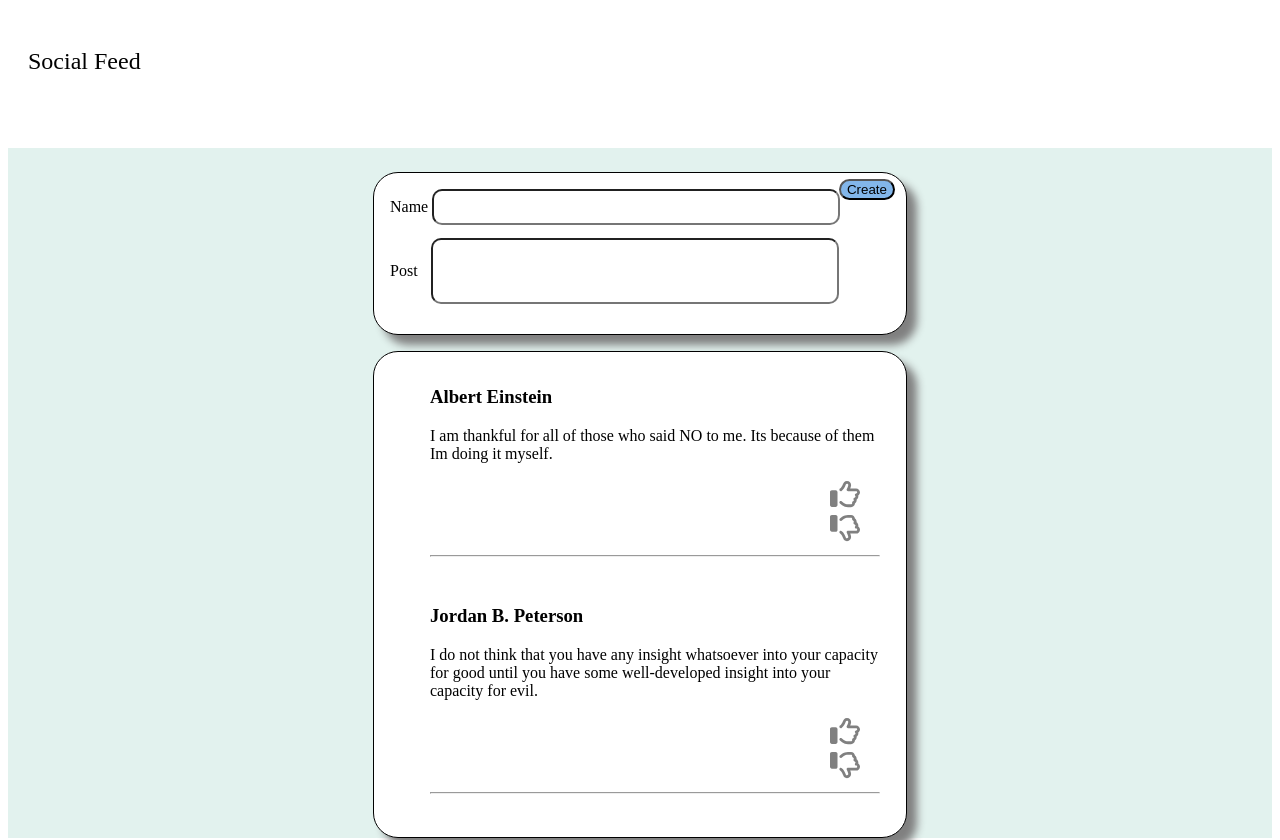
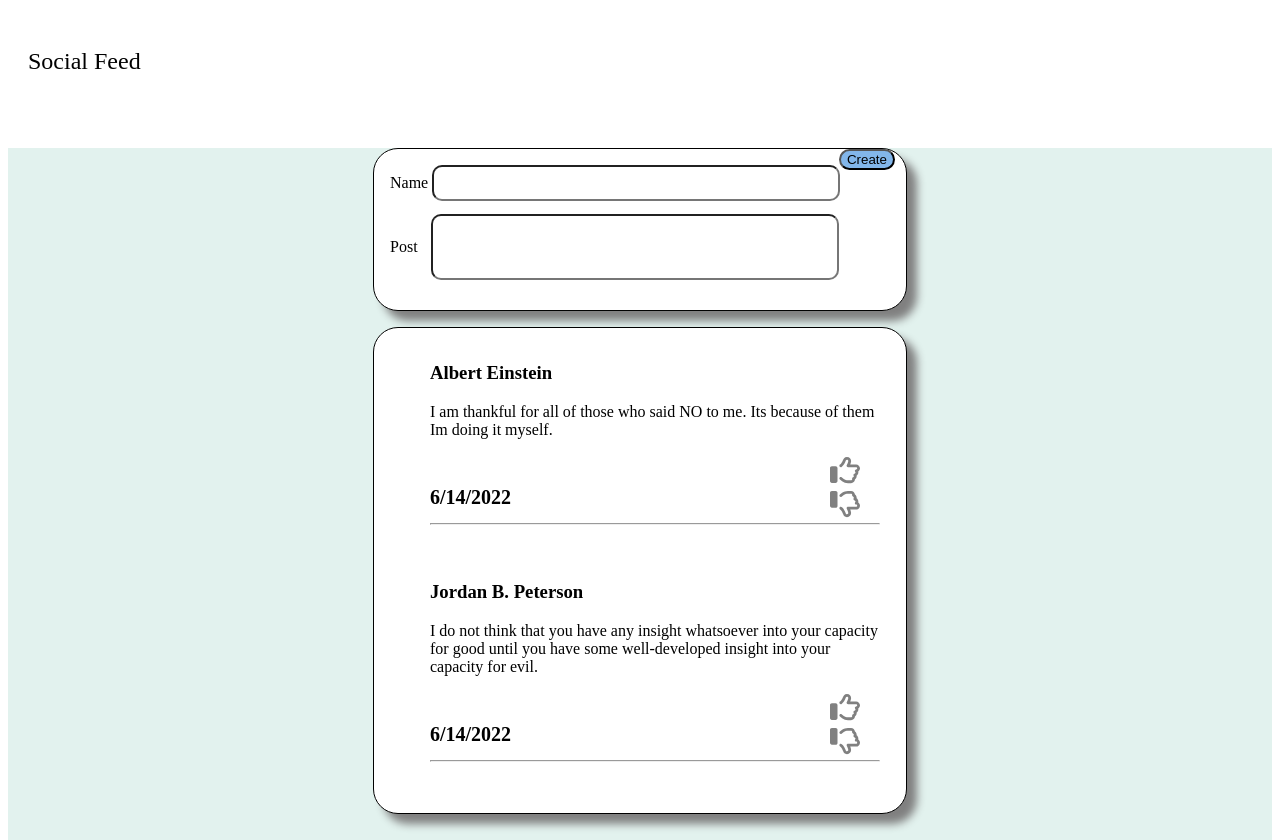
Before and after one commit to charliebrown1221/Social-Feed, a React (Create React App) app: page / in a window 1280 px wide. Shown: the top 840 px of the page. Built offline with nearby package versions, Linux system fonts and the light colour scheme; the HTML template or start-up script is replaced by a standard one.

Commit message:
added date

```diff
--- a/src/components/CreatePost.jsx
+++ b/src/components/CreatePost.jsx
@@ -33,5 +33,5 @@ const CreatePost = (props) => {
 
      );
 }
-  console.log(CreatePost)
+//   console.log(CreatePost)
 export default CreatePost;
--- a/src/components/Post/Post.css
+++ b/src/components/Post/Post.css
@@ -14,11 +14,12 @@
 .thumb-size{
     width: 30px;
     margin-left: 400px ;
+
 }
 .Create-button{
     background-color: rgba(91, 160, 228, 0.761);
     border-radius: 25px;
-    position: absolute;bottom: 600px;
+    position: absolute;bottom: 630px;
 }
 .name-box{
     border-radius: 10px;
@@ -43,3 +44,8 @@
 .bullet{
     list-style-type: none;
 }
+.date-size{
+    font-size: x-small;
+    margin-left: -400px;
+    margin-top: -50px;
+}
--- a/src/components/Post/Post.jsx
+++ b/src/components/Post/Post.jsx
@@ -5,6 +5,8 @@ import "./Post.css"
 
 
 const Post = ({post}) => {
+    const current = new Date();
+    const date = `${current.getMonth()+1}/${current.getDate()}/${current.getFullYear()}`;
     const [color, setColor]=useState(false)
     const toggle=()=>{
       setColor(!color);
@@ -20,12 +22,16 @@ const Post = ({post}) => {
         <div className= 'feed'>
            <h3 >{post.name}</h3>
            <p>{post.text}</p>
+
            <div className='thumb-size'>
            <div>
             <svg onClick={toggles} className={colors ? "liked-colorOn":"colorOff"} xmlns="http://www.w3.org/2000/svg" viewBox="0 0 512 512"><path d="M96 191.1H32c-17.67 0-32 14.33-32 31.1v223.1c0 17.67 14.33 31.1 32 31.1h64c17.67 0 32-14.33 32-31.1V223.1C128 206.3 113.7 191.1 96 191.1zM512 227c0-36.89-30.05-66.92-66.97-66.92h-99.86C354.7 135.1 360 113.5 360 100.8c0-33.8-26.2-68.78-70.06-68.78c-46.61 0-59.36 32.44-69.61 58.5c-31.66 80.5-60.33 66.39-60.33 93.47c0 12.84 10.36 23.99 24.02 23.99c5.256 0 10.55-1.721 14.97-5.26c76.76-61.37 57.97-122.7 90.95-122.7c16.08 0 22.06 12.75 22.06 20.79c0 7.404-7.594 39.55-25.55 71.59c-2.046 3.646-3.066 7.686-3.066 11.72c0 13.92 11.43 23.1 24 23.1h137.6C455.5 208.1 464 216.6 464 227c0 9.809-7.766 18.03-17.67 18.71c-12.66 .8593-22.36 11.4-22.36 23.94c0 15.47 11.39 15.95 11.39 28.91c0 25.37-35.03 12.34-35.03 42.15c0 11.22 6.392 13.03 6.392 22.25c0 22.66-29.77 13.76-29.77 40.64c0 4.515 1.11 5.961 1.11 9.456c0 10.45-8.516 18.95-18.97 18.95h-52.53c-25.62 0-51.02-8.466-71.5-23.81l-36.66-27.51c-4.315-3.245-9.37-4.811-14.38-4.811c-13.85 0-24.03 11.38-24.03 24.04c0 7.287 3.312 14.42 9.596 19.13l36.67 27.52C235 468.1 270.6 480 306.6 480h52.53c35.33 0 64.36-27.49 66.8-62.2c17.77-12.23 28.83-32.51 28.83-54.83c0-3.046-.2187-6.107-.6406-9.122c17.84-12.15 29.28-32.58 29.28-55.28c0-5.311-.6406-10.54-1.875-15.64C499.9 270.1 512 250.2 512 227z"/></svg>
            </div>
            <div>
              <svg  onClick={toggle} className={color ?"disliked-colorOn" :"colorOff"} xmlns="http://www.w3.org/2000/svg" viewBox="0 0 512 512"><path d="M128 288V64.03c0-17.67-14.33-31.1-32-31.1H32c-17.67 0-32 14.33-32 31.1v223.1c0 17.67 14.33 31.1 32 31.1h64C113.7 320 128 305.7 128 288zM481.5 229.1c1.234-5.092 1.875-10.32 1.875-15.64c0-22.7-11.44-43.13-29.28-55.28c.4219-3.015 .6406-6.076 .6406-9.122c0-22.32-11.06-42.6-28.83-54.83c-2.438-34.71-31.47-62.2-66.8-62.2h-52.53c-35.94 0-71.55 11.87-100.3 33.41L169.6 92.93c-6.285 4.71-9.596 11.85-9.596 19.13c0 12.76 10.29 24.04 24.03 24.04c5.013 0 10.07-1.565 14.38-4.811l36.66-27.51c20.48-15.34 45.88-23.81 71.5-23.81h52.53c10.45 0 18.97 8.497 18.97 18.95c0 3.5-1.11 4.94-1.11 9.456c0 26.97 29.77 17.91 29.77 40.64c0 9.254-6.392 10.96-6.392 22.25c0 13.97 10.85 21.95 19.58 23.59c8.953 1.671 15.45 9.481 15.45 18.56c0 13.04-11.39 13.37-11.39 28.91c0 12.54 9.702 23.08 22.36 23.94C456.2 266.1 464 275.2 464 284.1c0 10.43-8.516 18.93-18.97 18.93H307.4c-12.44 0-24 10.02-24 23.1c0 4.038 1.02 8.078 3.066 11.72C304.4 371.7 312 403.8 312 411.2c0 8.044-5.984 20.79-22.06 20.79c-12.53 0-14.27-.9059-24.94-28.07c-24.75-62.91-61.74-99.9-80.98-99.9c-13.8 0-24.02 11.27-24.02 23.99c0 7.041 3.083 14.02 9.016 18.76C238.1 402 211.4 480 289.9 480C333.8 480 360 445 360 411.2c0-12.7-5.328-35.21-14.83-59.33h99.86C481.1 351.9 512 321.9 512 284.1C512 261.8 499.9 241 481.5 229.1z"/></svg>
+           </div>
+           <div className='date-size'>
+            <h1>{date}</h1>
            </div>
            </div>
            <hr></hr>
--- a/src/index.css
+++ b/src/index.css
@@ -14,9 +14,10 @@
 }
 .background{
     background-color: #e2f2ee;
+    height: 200vh;
 }
 .nav{
-    margin-bottom: 1em;
+
     margin-top: 2em;
     padding-left: 20px;
     background-color: white;
@@ -25,4 +26,5 @@
     font-size: x-large;
 
 
+
 }
```
